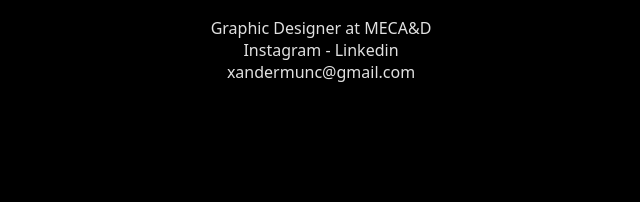
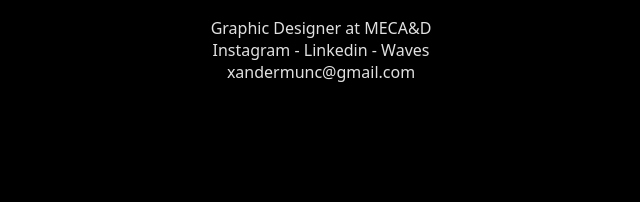
Before and after one commit to xandermunc/xandermunc.github.io, a plain HTML site: page index.html in a window 1280 px wide. Shown: the part 398-600 px from the top of the page, 319-959 px from the left. Drawn offline with Linux system fonts and the light colour scheme.

Commit message:
Update index.html

```diff
--- a/index.html
+++ b/index.html
@@ -14,7 +14,7 @@
 
         html,
         body {
-            height: 100%;
+            height: 100vh;
         }
 
         body {
@@ -63,7 +63,8 @@
 
     <p>Graphic Designer at <a href="https://meca.edu/academics/graphic-design/">MECA&D</a></p>
     <p><a href="https://www.instagram.com/xander.munc/">Instagram</a> - <a
-            href="https://www.linkedin.com/in/xander-munc-221a34277/">Linkedin</a></p>
+            href="https://www.linkedin.com/in/xander-munc-221a34277/">Linkedin</a> - <a
+            href="https://xandermunc.art/glossary">Waves</a></p>
     <a href="mailto:xandermunc@gmail.com">xandermunc@gmail.com</a>
     <p class="bottom">website coming soon</p>
 </body>
```
